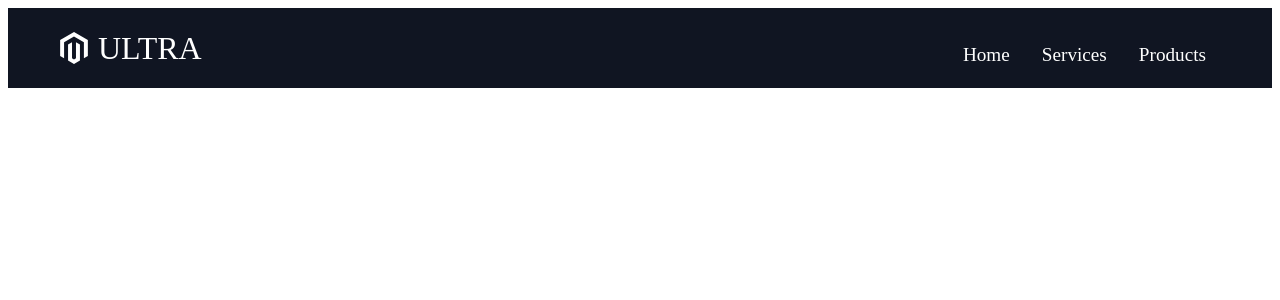
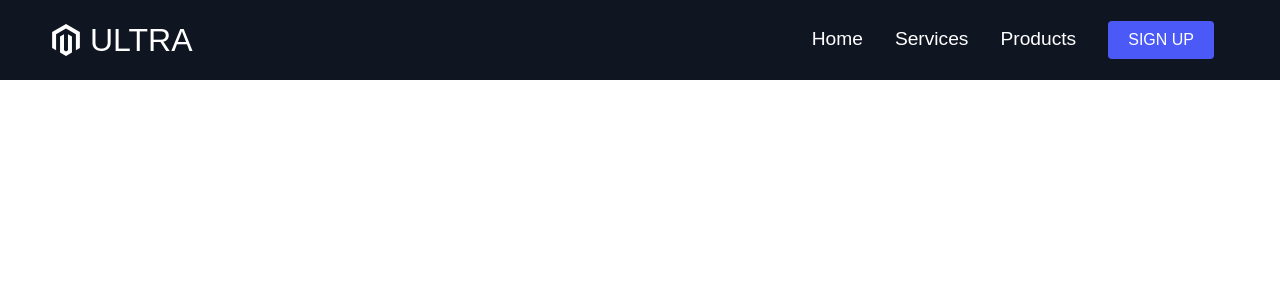
Before and after one commit to jeo19/react-website-v2, a React (Create React App) app: page / in a window 1280 px wide. Shown: the top 300 px of the page. Built offline with nearby package versions, Linux system fonts and the light colour scheme.

Commit message:
feat:Create Button globalStyle and fix some style

```diff
--- a/src/App.js
+++ b/src/App.js
@@ -1,10 +1,13 @@
 import React from "react";
+
+import GlobalStyle from "./globalStyles";
 import { Navbar } from "./components";
 import { BrowserRouter as Router, Routes, Route } from "react-router-dom";
 
 function App() {
   return (
     <Router>
+      <GlobalStyle />
       <Navbar />
     </Router>
   );
--- a/src/components/Navbar/Navbar.elements.js
+++ b/src/components/Navbar/Navbar.elements.js
@@ -101,3 +101,23 @@
     }
   }
 `;
+export const NavItemBtn = styled.li`
+  @media screen and (max-width: 960px) {
+    display: flex;
+    justify-content: center;
+    align-items: center;
+    width: 100%;
+    height: 120px;
+  }
+`;
+export const NavBtnLink = styled(Link)`
+  display: flex;
+  justify-content: center;
+  align-items: center;
+  text-decoration: none;
+  padding: 8px 16px;
+  height: 100%;
+  width: 100%;
+  border: none;
+  outline: none;
+`;
--- a/src/components/Navbar/Navbar.js
+++ b/src/components/Navbar/Navbar.js
@@ -1,4 +1,5 @@
-import React, { useState } from "react";
+import React, { useEffect, useState } from "react";
+import { Button } from "../../globalStyles";
 import {
   Nav,
   NavbarContainer,
@@ -8,13 +9,27 @@
   NavMenu,
   NavItem,
   NavLinks,
+  NavItemBtn,
+  NavBtnLink,
 } from "./Navbar.elements";
 import { FaTimes, FaBars } from "react-icons/fa";
 import { IconContext } from "react-icons";
 
 const Navbar = () => {
   const [click, setClick] = useState(false);
+  const [button, setButton] = useState(true);
   const handleClick = () => setClick(!click);
+  const closeMobileMenu = () => setClick(false);
+  const showButton = () => {
+    if (window.innerWidth <= 960) {
+      setButton(false);
+    } else {
+      setButton(true);
+    }
+  };
+  useEffect(() => {
+    showButton();
+  }, []);
   return (
     <>
       <IconContext.Provider value={{ color: "#fff" }}>
@@ -37,6 +52,19 @@
               <NavItem>
                 <NavLinks to="/products">Products</NavLinks>
               </NavItem>
+              <NavItemBtn>
+                {button ? (
+                  <NavBtnLink to="/sign-up">
+                    <Button primary>SIGN UP</Button>
+                  </NavBtnLink>
+                ) : (
+                  <NavBtnLink to="/sign-up">
+                    <Button onClick={closeMobileMenu} fontBig primary>
+                      SIGN UP
+                    </Button>
+                  </NavBtnLink>
+                )}
+              </NavItemBtn>
             </NavMenu>
           </NavbarContainer>
         </Nav>
--- a/src/globalStyles.js
+++ b/src/globalStyles.js
@@ -1,12 +1,14 @@
 import styled, { createGlobalStyle } from "styled-components";
+
 const GlobalStyle = createGlobalStyle`
-*{
-    box-sizing: border-box;
-    margin: 0;
-    padding: 0;
-    font-family: 'Source Sans Pro',sans-serif;
-}
+  * {
+  box-sizing: border-box;
+  margin: 0;
+  padding: 0;
+  font-family: 'Source Sans Pro', sans-serif;
+ }
 `;
+
 export const Container = styled.div`
   z-index: 1;
   width: 100%;
@@ -21,4 +23,24 @@
   }
 `;
 
+export const Button = styled.button`
+  border-radius: 4px;
+  background: ${({ primary }) => (primary ? "#4B59F7" : "#0467FB")};
+  white-space: nowrap;
+  padding: ${({ big }) => (big ? "12px 64px" : "10px 20px")};
+  color: #fff;
+  font-size: ${({ fontBig }) => (fontBig ? "20px" : "16px")};
+  outline: none;
+  border: none;
+  cursor: pointer;
+  &:hover {
+    transition: all 0.3s ease-out;
+    background: #fff;
+    background-color: ${({ primary }) => (primary ? "#0467FB" : "#4B59F7")};
+  }
+  @media screen and (max-width: 960px) {
+    width: 100%;
+  }
+`;
+
 export default GlobalStyle;
```
